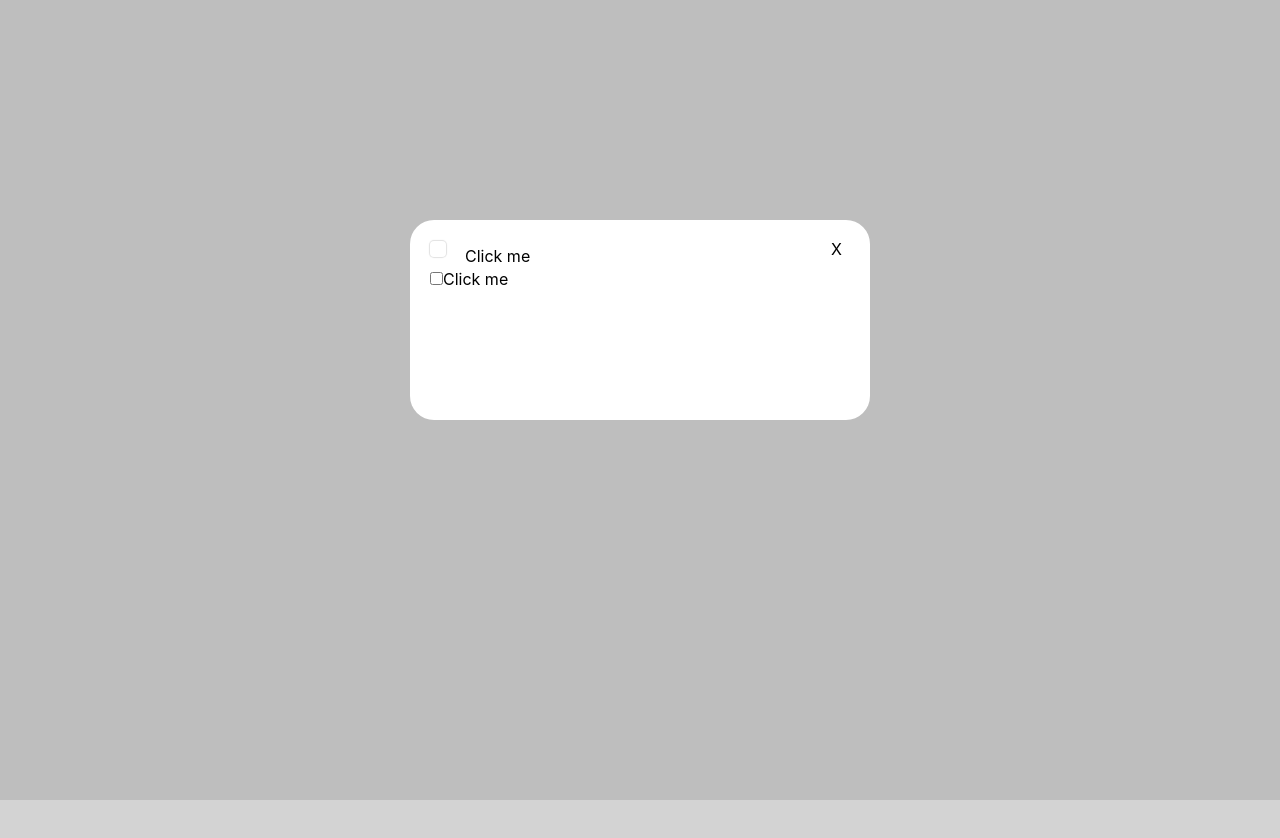
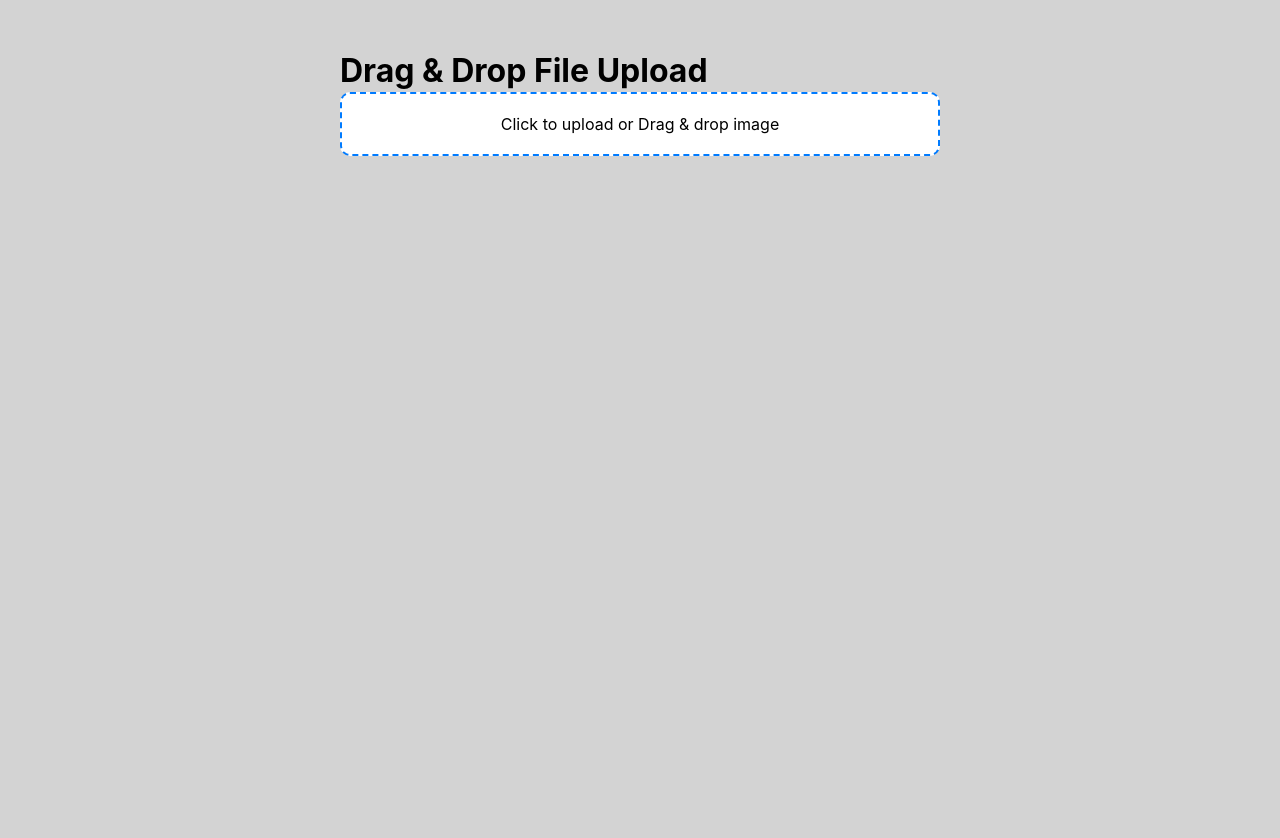
Before and after one commit to aymenhamim/React-apps, a React (Vite) app in the folder TypeScript/app2/: page / in a window 1280 px wide. Shown: the top 838 px of the page. Before the commit the page ends 800 px from the top, so only its background shows below. Built offline with nearby package versions, Linux system fonts and the light colour scheme.

Commit message:
frag & drop v1

```diff
--- a/TypeScript/app2/package.json
+++ b/TypeScript/app2/package.json
@@ -10,8 +10,10 @@
     "preview": "vite preview"
   },
   "dependencies": {
+    "@types/react-dropzone": "^4.2.2",
     "react": "^18.3.1",
     "react-dom": "^18.3.1",
+    "react-dropzone": "^14.3.5",
     "styled-components": "^6.1.13"
   },
   "devDependencies": {
--- a/TypeScript/app2/src/App.tsx
+++ b/TypeScript/app2/src/App.tsx
@@ -1,19 +1,17 @@
-import { Checkbox } from './components/checkbox';
-import { Modal } from './components/Modal';
+import Button from './components/button/Button';
+import DragDrop from './components/drag-drop/drag-drop';
+import FileUpload from './components/file-upload/file-upload';
 
-function App() {
+const App: React.FC = () => {
   return (
-    <>
-      <Modal setIsOpen={() => false} isOpen={true}>
-        <Checkbox size="sm" id="true" disabled={false} />
-        <label htmlFor="true">Click me</label>
-        <br />
-        <input type="checkbox" />
-        <label htmlFor="true">Click me</label>
-        <br />
-      </Modal>
-    </>
+    <div>
+      <div style={{ maxWidth: '600px', margin: '50px auto' }}>
+        <h1>Drag & Drop File Upload</h1>
+        <FileUpload />
+      </div>
+      {/* <DragDrop name="test" /> */}
+    </div>
   );
-}
+};
 
 export default App;
--- /dev/null
+++ b/TypeScript/app2/src/components/drag-drop/drag-drop.tsx
@@ -0,0 +1,16 @@
+import { FC } from 'react';
+import { StyledDragDrop } from './drag-drop.styled';
+
+interface DragDropProps {
+  name?: string;
+}
+
+const DragDrop: FC<DragDropProps> = ({ name }) => {
+  return (
+    <StyledDragDrop>
+      <h2 className="header">React Drag File Input</h2>
+    </StyledDragDrop>
+  );
+};
+
+export default DragDrop;
--- /dev/null
+++ b/TypeScript/app2/src/components/file-upload/file-upload.tsx
@@ -0,0 +1,67 @@
+import React, { useState, useCallback } from 'react';
+import { useDropzone } from 'react-dropzone';
+
+const ImageUpload: React.FC = () => {
+  const [previews, setPreviews] = useState<string[]>([]);
+
+  const onDrop = useCallback((acceptedFiles: File[]) => {
+    // Generate previews for the uploaded images
+    const imagePreviews = acceptedFiles.map(file => {
+      console.log(file);
+      return URL.createObjectURL(file); // Create object URL for preview
+    });
+    setPreviews(imagePreviews);
+  }, []);
+
+  const { getRootProps, getInputProps, isDragActive } = useDropzone({
+    onDrop,
+    accept: {
+      'image/*': [], // Only accept image file types
+    },
+    maxSize: 2 * 1024 * 1024,
+  });
+
+  return (
+    <div>
+      <div
+        {...getRootProps()}
+        style={{
+          border: '2px dashed #007bff',
+          borderRadius: '10px',
+          padding: '20px',
+          textAlign: 'center',
+          backgroundColor: isDragActive ? '#f0f8ff' : '#ffffff',
+          transition: 'background-color 0.2s ease-in-out',
+          cursor: 'pointer',
+        }}
+      >
+        <input {...getInputProps()} />
+        {isDragActive ? (
+          <p>Drop your image files here...</p>
+        ) : (
+          <p>Click to upload or Drag & drop image</p>
+        )}
+      </div>
+
+      {/* Display image previews */}
+      <div style={{ display: 'flex', flexWrap: 'wrap', marginTop: '20px' }}>
+        {previews.map((src, index) => (
+          <div key={index} style={{ margin: '10px' }}>
+            <img
+              src={src}
+              alt={`Preview ${index}`}
+              style={{
+                width: '150px',
+                height: '150px',
+                objectFit: 'cover',
+                borderRadius: '10px',
+              }}
+            />
+          </div>
+        ))}
+      </div>
+    </div>
+  );
+};
+
+export default ImageUpload;
```
Also changed, not shown: TypeScript/app2/src/components/drag-drop/drag-drop.styled.tsx (added, +14 -0 lines), TypeScript/app2/src/components/file-upload/file-upload.styled.tsx (added, +22 -0 lines), TypeScript/app2/src/components/file-upload/index.tsx (added), 1 other file (tests, documents, lock files or other folders).
